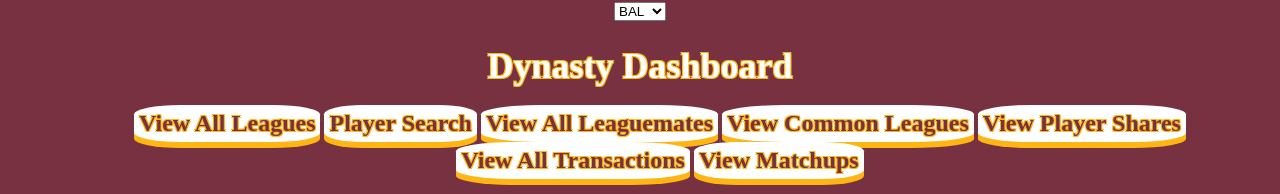
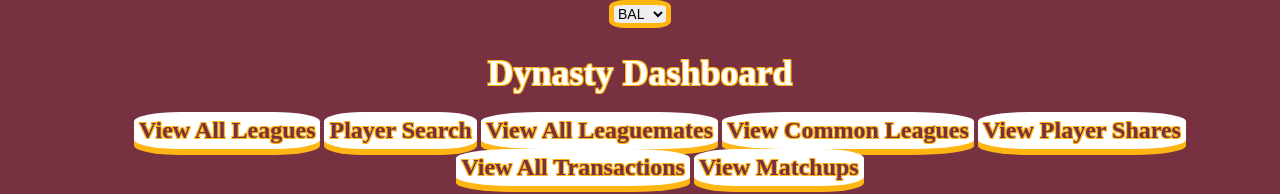
Before and after one commit to jkap86/DynastyDashboardReact, a React (Create React App) app: page / in a window 1280 px wide. Shown: the top 194 px of the page. Built offline with nearby package versions, Linux system fonts and the light colour scheme; no server answers.

Commit message:
styled select tag for view matchups

```diff
--- a/src/components/homepage.css
+++ b/src/components/homepage.css
@@ -40,6 +40,13 @@ input {
 	padding: 10px;
 }
 
+select {
+	border-radius: 25%;
+	font-size: 24px;
+	border: 5px solid var(--secondary-color);
+	padding: 10px;
+}
+
 .link {
 	text-decoration: none;
 }
--- a/src/components/theme.js
+++ b/src/components/theme.js
@@ -19,7 +19,7 @@ class Theme extends Component {
 
 	render() {
 		return <div>
-		<select onChange={this.toggleTheme} defaultValue={this.state.theme}>
+		<select onChange={this.toggleTheme} defaultValue={this.state.theme} style={{ fontSize: '14px', padding: '0'}}>
 			<option value='bal'>BAL</option>
 			<option value='buf'>BUF</option>
 			<option value='chi'>CHI</option>
--- a/src/components/transactions.js
+++ b/src/components/transactions.js
@@ -67,7 +67,7 @@ class Transactions extends Component {
 
 								})
 								this.setState({
-									transactionsAll: transactionsAll.filter(x => x.owners.includes(this.state.user_id))
+									transactionsAll: transactionsAll.filter(x => x.owners.includes(this.state.user_id)).sort((a, b) => (a.status_updated < b.status_updated) ? 1 : (a.id < b.id ? 1 : -1))
 								})
 							}
 						})
@@ -92,7 +92,7 @@ class Transactions extends Component {
 			<Theme/>
 			<h1><img src={this.state.avatar}/>{this.state.username} Transactions</h1>
 			<table>
-			 {transactionsAll.slice(0, 100).map(transaction =>
+			 {transactionsAll.slice(0, 25).map(transaction =>
 				<tr key={transaction.id} className="row">
 					<td>{new Date(transaction.status_updated).toLocaleString("en-US")}</td>
 					<td>{transaction.type.replace("_", " ")}</td>
```
